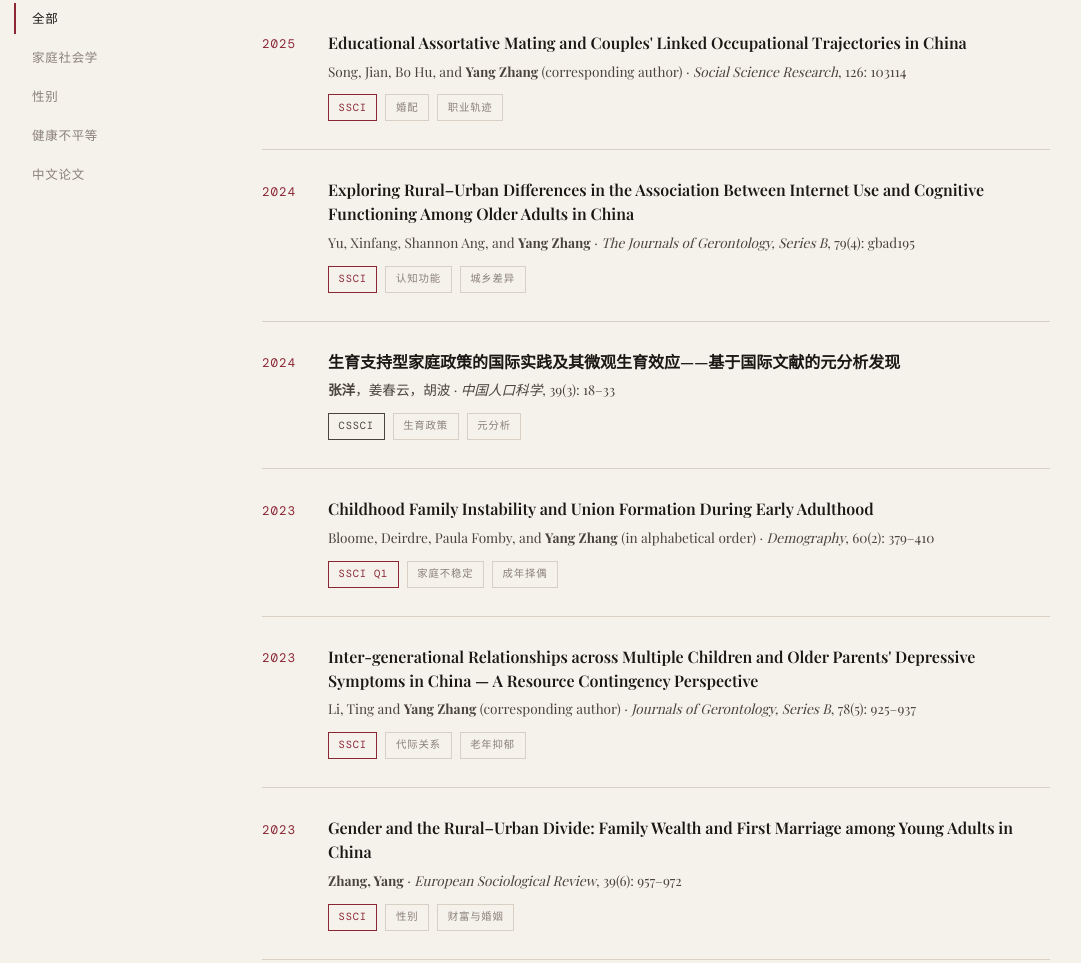
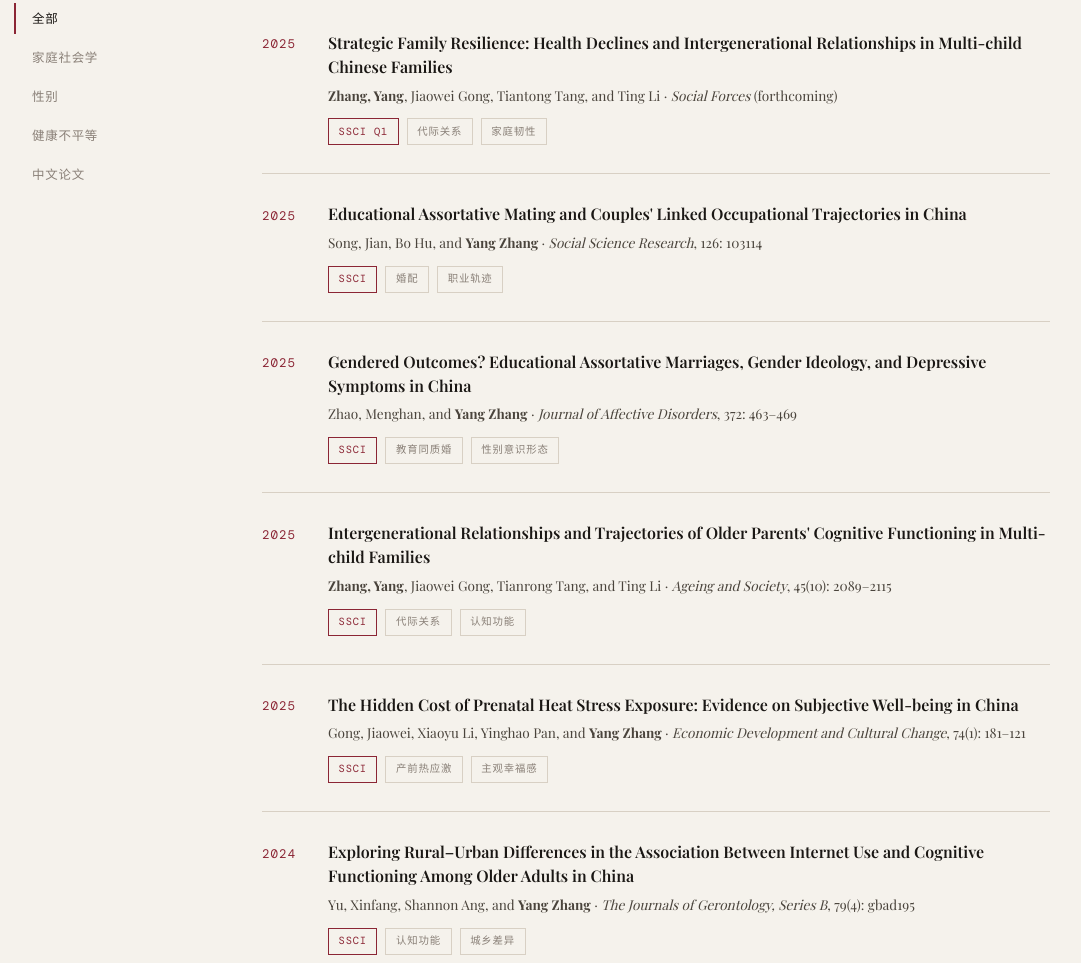
Before and after one commit to ZHANG-YANG-928/zhang-yang-928.github.io, a plain HTML site: page index.html in a window 1280 px wide. Shown: the part 1460-2423 px from the top of the page, without its empty margins (108-1189 px from the left). Drawn offline with nearby package versions, Linux system fonts and the light colour scheme; a web font is replaced by a local one.

Commit message:
Add files via upload

```diff
--- a/index.html
+++ b/index.html
@@ -731,11 +731,11 @@
 <div class="site-wrapper">
   <section id="hero">
     <div class="hero-text">
-      <div class="hero-label">人口与健康学院 · 助理教授</div>
+      <div class="hero-label">社会学系 · 预聘副教授</div>
       <h1 class="hero-name">张<em>　洋</em></h1>
-      <p class="hero-title">中国人民大学人口与健康学院 &nbsp;·&nbsp; Ph.D. University of Michigan, 2021</p>
+      <p class="hero-title">北京大学社会学系 &nbsp;·&nbsp; Ph.D. University of Michigan, 2021</p>
       <p class="hero-bio">
-        研究方向涵盖人口社会学、家庭社会学、性别与健康不平等。聚焦婚恋经历对心理健康的影响、代际关系与老年认知功能，以及低生育率国家的家庭政策效果，致力于以严谨的定量方法揭示社会结构对个体生命历程的塑造机制。
+        研究方向涵盖婚姻与家庭、性别不平等与健康不平等。聚焦婚恋经历对心理健康的影响、代际关系与老年认知功能，以及低生育率国家的家庭政策效果，致力于以严谨的定量方法揭示社会结构对个体生命历程的塑造机制。
       </p>
       <div class="hero-cta">
         <a href="#publications" class="btn btn-primary">研究成果</a>
@@ -830,15 +830,79 @@
         <div class="pub-item reveal" data-type="family">
           <div class="pub-year">2025</div>
           <div class="pub-body">
+            <div class="pub-title">Strategic Family Resilience: Health Declines and Intergenerational Relationships in Multi-child Chinese Families</div>
+            <div class="pub-meta">
+              <strong>Zhang, Yang</strong>, Jiaowei Gong, Tiantong Tang, and Ting Li ·
+              <span class="pub-journal">Social Forces</span> (forthcoming)
+            </div>
+            <div class="pub-tags">
+              <span class="pub-tag ssci">SSCI Q1</span>
+              <span class="pub-tag">代际关系</span>
+              <span class="pub-tag">家庭韧性</span>
+            </div>
+          </div>
+        </div>
+
+        <div class="pub-item reveal" data-type="family">
+          <div class="pub-year">2025</div>
+          <div class="pub-body">
             <div class="pub-title">Educational Assortative Mating and Couples' Linked Occupational Trajectories in China</div>
             <div class="pub-meta">
-              Song, Jian, Bo Hu, and <strong>Yang Zhang</strong> (corresponding author) ·
+              Song, Jian, Bo Hu, and <strong>Yang Zhang</strong> ·
               <span class="pub-journal">Social Science Research</span>, 126: 103114
             </div>
             <div class="pub-tags">
               <span class="pub-tag ssci">SSCI</span>
               <span class="pub-tag">婚配</span>
               <span class="pub-tag">职业轨迹</span>
+            </div>
+          </div>
+        </div>
+
+        <div class="pub-item reveal" data-type="gender">
+          <div class="pub-year">2025</div>
+          <div class="pub-body">
+            <div class="pub-title">Gendered Outcomes? Educational Assortative Marriages, Gender Ideology, and Depressive Symptoms in China</div>
+            <div class="pub-meta">
+              Zhao, Menghan, and <strong>Yang Zhang</strong> ·
+              <span class="pub-journal">Journal of Affective Disorders</span>, 372: 463–469
+            </div>
+            <div class="pub-tags">
+              <span class="pub-tag ssci">SSCI</span>
+              <span class="pub-tag">教育同质婚</span>
+              <span class="pub-tag">性别意识形态</span>
+            </div>
+          </div>
+        </div>
+
+        <div class="pub-item reveal" data-type="health">
+          <div class="pub-year">2025</div>
+          <div class="pub-body">
+            <div class="pub-title">Intergenerational Relationships and Trajectories of Older Parents' Cognitive Functioning in Multi-child Families</div>
+            <div class="pub-meta">
+              <strong>Zhang, Yang</strong>, Jiaowei Gong, Tianrong Tang, and Ting Li ·
+              <span class="pub-journal">Ageing and Society</span>, 45(10): 2089–2115
+            </div>
+            <div class="pub-tags">
+              <span class="pub-tag ssci">SSCI</span>
+              <span class="pub-tag">代际关系</span>
+              <span class="pub-tag">认知功能</span>
+            </div>
+          </div>
+        </div>
+
+        <div class="pub-item reveal" data-type="health">
+          <div class="pub-year">2025</div>
+          <div class="pub-body">
+            <div class="pub-title">The Hidden Cost of Prenatal Heat Stress Exposure: Evidence on Subjective Well-being in China</div>
+            <div class="pub-meta">
+              Gong, Jiaowei, Xiaoyu Li, Yinghao Pan, and <strong>Yang Zhang</strong> ·
+              <span class="pub-journal">Economic Development and Cultural Change</span>, 74(1): 181–121
+            </div>
+            <div class="pub-tags">
+              <span class="pub-tag ssci">SSCI</span>
+              <span class="pub-tag">产前热应激</span>
+              <span class="pub-tag">主观幸福感</span>
             </div>
           </div>
         </div>
@@ -1132,16 +1196,12 @@
           <div class="contact-item">
             <span class="contact-label">电子邮箱</span>
             <span class="contact-value">
-              <a href="mailto:zhyoung@ruc.edu.cn">zhyoung@ruc.edu.cn</a>
+              <a href="mailto:zhyang@pku.edu.cn">zhyang@pku.edu.cn</a>
             </span>
           </div>
           <div class="contact-item">
             <span class="contact-label">办公室</span>
-            <span class="contact-value">中国人民大学人口与健康学院<br/>崇德西楼 601<br/>北京市海淀区中关村大街 59 号（100872）</span>
-          </div>
-          <div class="contact-item">
-            <span class="contact-label">联系电话</span>
-            <span class="contact-value">+86 150 1579 0601</span>
+            <span class="contact-value">北京大学社会学系<br/>理科 5 号楼 122 房间<br/>北京市海淀区颐和园路 5 号（100871）</span>
           </div>
           <div class="contact-item">
             <span class="contact-label">学术服务</span>
@@ -1156,7 +1216,7 @@
         <div class="map-frame">
           <div class="map-pin">
             <div class="map-dot"></div>
-            <div class="map-label">中国人民大学 · 北京</div>
+            <div class="map-label">北京大学 · 北京</div>
           </div>
         </div>
       </div>
@@ -1167,7 +1227,7 @@
 <!-- ─── Footer ──────────────────────────────────────────────────── -->
 <footer>
   <div class="footer-inner">
-    <span class="footer-copy">© 2026 张洋 Yang Zhang · 中国人民大学人口与健康学院</span>
+    <span class="footer-copy">© 2026 张洋 Yang Zhang · 北京大学社会学系</span>
     <a href="#hero" class="footer-back">↑ 返回顶部</a>
   </div>
 </footer>
```
